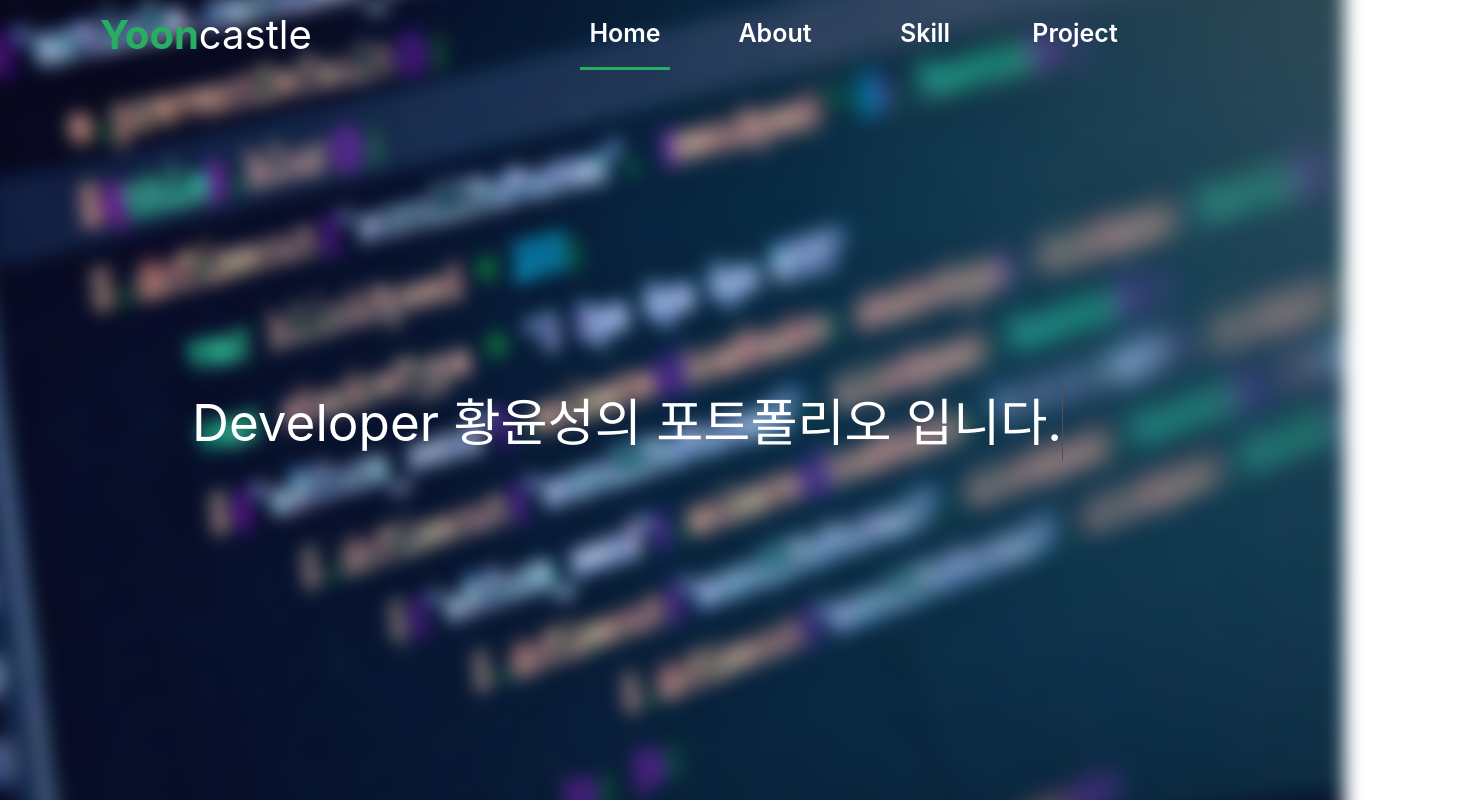
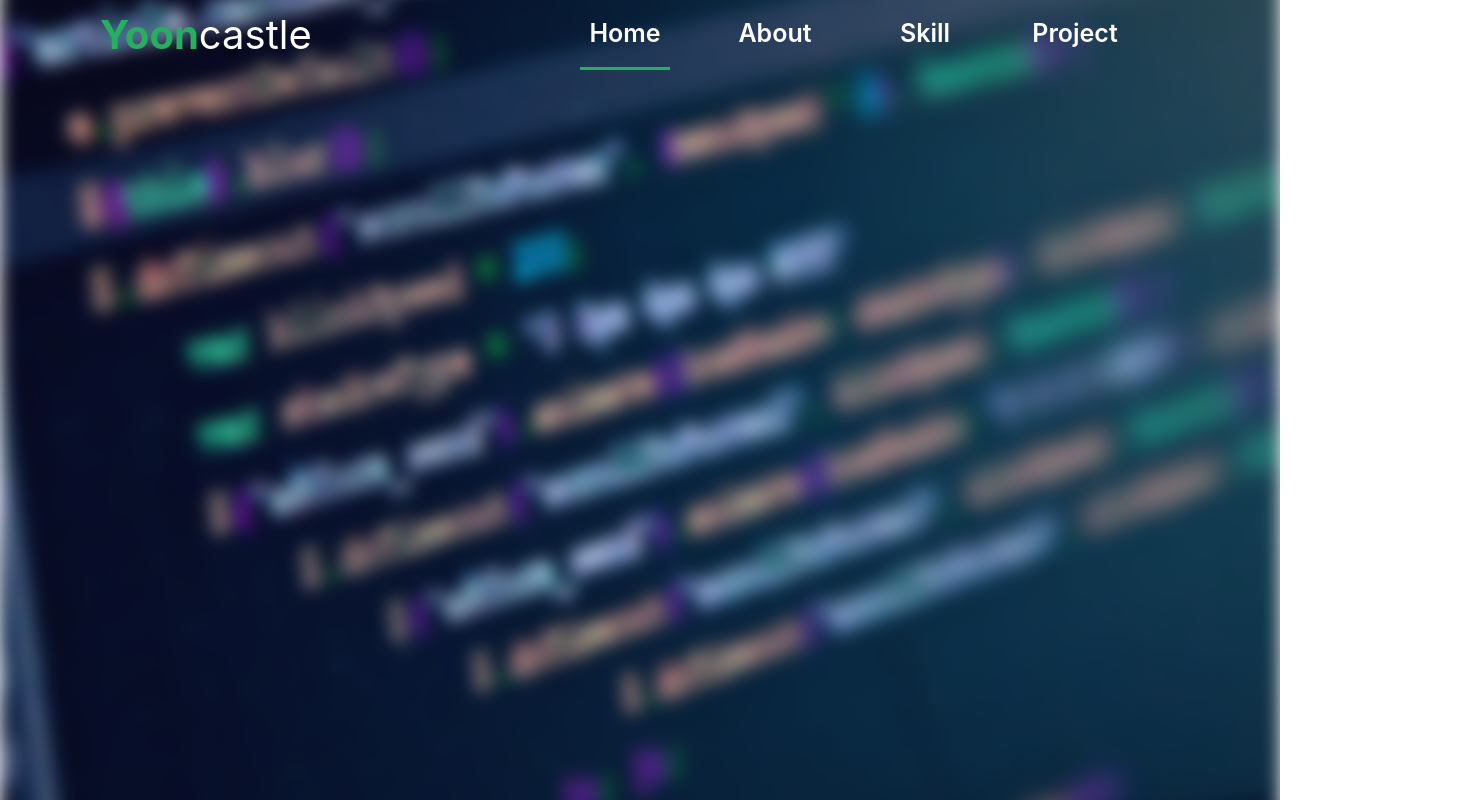
Before and after one commit to HwangYoonSeong/HwangYoonSeong.github.io, a React (Create React App) app in the folder portfolio/: page / in a window 1280 px wide. Shown: the top 800 px of the page, 1472 px wide, since content can reach past the window. Built offline with nearby package versions, Linux system fonts and the light colour scheme.

Commit message:
x-scroll 없애기

```diff
--- a/portfolio/src/components/Section/Home.js
+++ b/portfolio/src/components/Section/Home.js
@@ -6,7 +6,7 @@ window.$ = window.jQuery = jQuery;
 
 
 const Container = styled.div`
-display: inline-block;
+    display: inline-block;
 
     position:relative;
     width:100%;
@@ -19,7 +19,7 @@ display: inline-block;
 
 const Background = styled.div`
     position: absolute;
-    width: 100%;
+    width: 90.9%;
     height: 1200px;
     background-attachment:fixed;
     background-image: url(${img});
@@ -27,9 +27,11 @@ const Background = styled.div`
     background-size: cover;
     filter: blur(8px);
     -webkit-filter: blur(8px);
-    transform: scale(1.1);
+    -webkit-transform: scale(1.1);
+    -webkit-transform-origin:0.0;
     z-index:-1;
 `;
+
 const TitleContainer = styled.div`
 
 position:absolute;
@@ -96,10 +98,10 @@ const Home = () => {
     return (
         <Container id="Home" >
             <Background />
-            <TitleContainer>
+            {/* <TitleContainer>
                 <SubTitle className="typing-txt"><b>Developer 황윤성의 포트폴리오 입니다.</b></SubTitle>
                 <Typing className="typing"></Typing>
-            </TitleContainer>
+            </TitleContainer> */}
         </Container>
     )
 }
```
